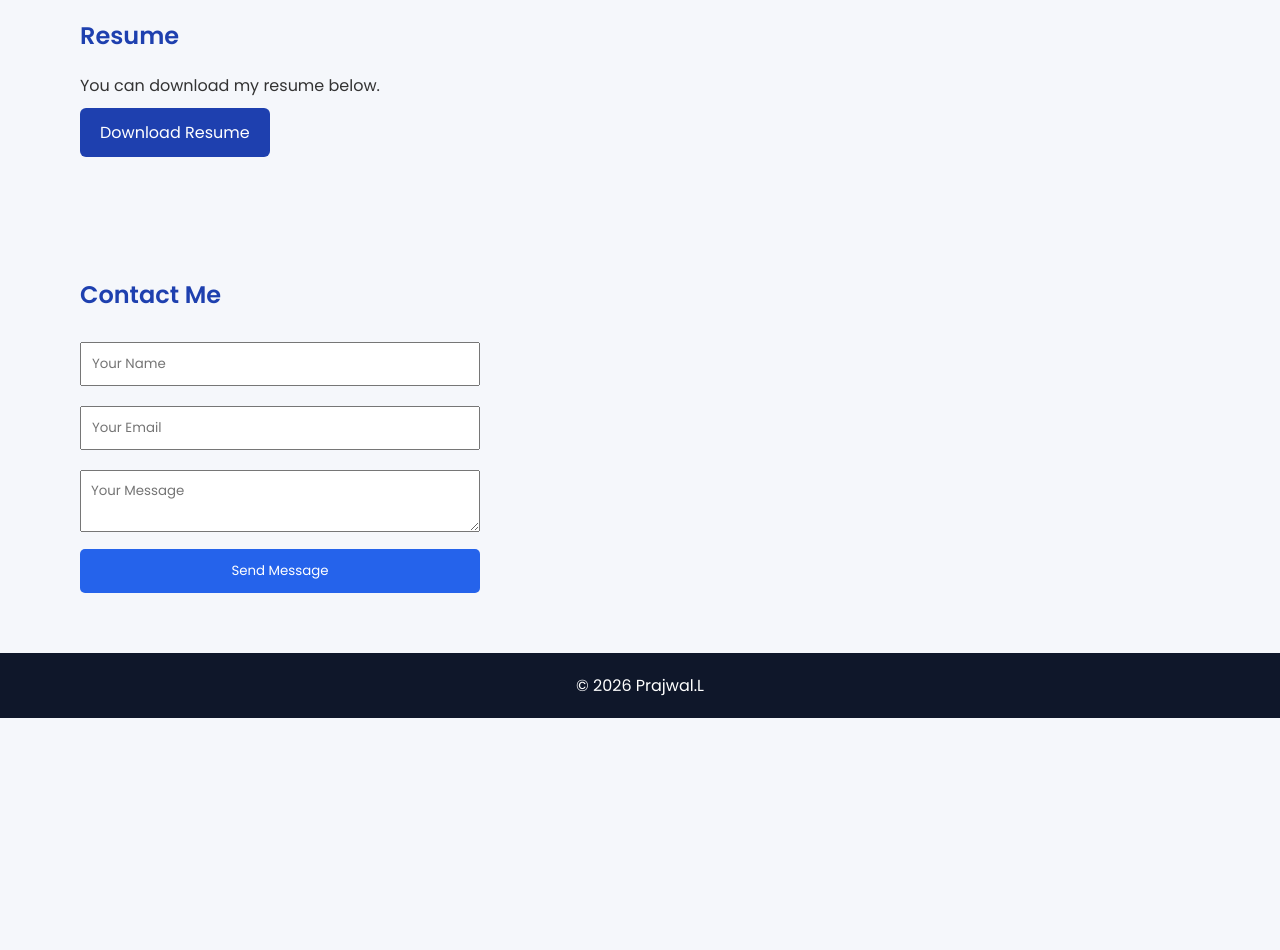
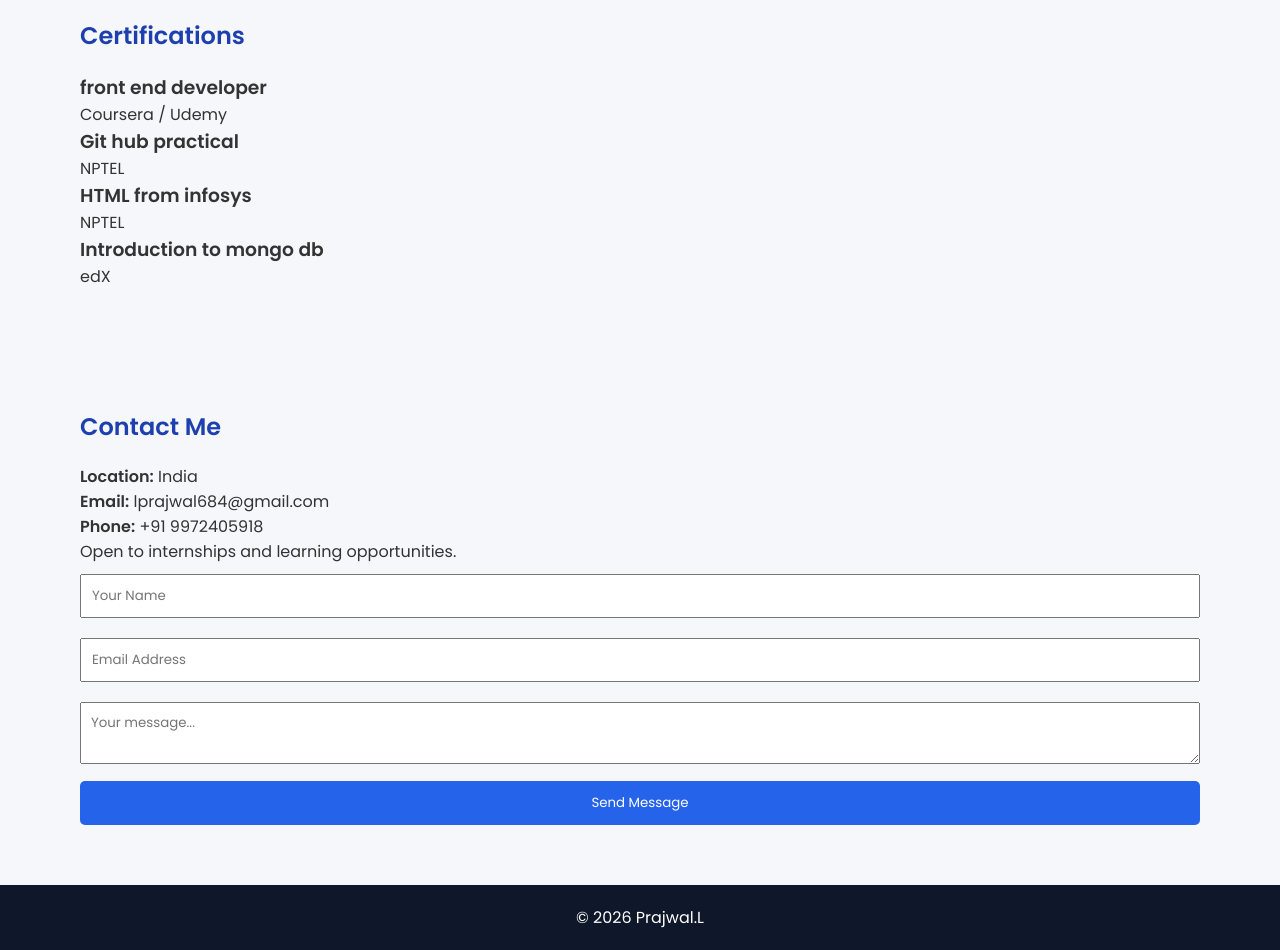
Before and after one commit to prajwalgowda5383-cell/portfolio, a website: page index.html in a window 1280 px wide. Shown: the part 900-1850 px from the top of the page. Before the commit the page ends 1618 px from the top, so only its background shows below. Drawn offline with Linux system fonts and the light colour scheme.

Commit message:
Update index.html

```diff
--- a/index.html
+++ b/index.html
@@ -43,23 +43,50 @@
 </section>
 
 
-<section id="resume">
-  <h2>Resume</h2>
-  <p>You can download my resume below.</p>
-  <a href="resume.pdf" download class="resume-btn">Download Resume</a>
-</section>
+<section id="certs">
+    <h2>Certifications</h2>
+
+    <div class="cert-list">
+      <div class="card cert">
+        <h3>front end developer </h3>
+        <p>Coursera / Udemy</p>
+      </div>
+
+      <div class="card cert">
+        <h3>Git hub practical</h3>
+        <p>NPTEL</p>
+      </div>
+
+       <div class="card cert">
+        <h3>HTML from infosys</h3>
+        <p>NPTEL</p>
+      </div>
+
+        <h3>Introduction to mongo db</h3>
+        <p>edX</p>
+      </div>
+    </div>
+  </section>
 
 <section id="contact">
-  <h2>Contact Me</h2>
-  <form id="contactForm">
-    <input type="text" id="name" placeholder="Your Name" required>
-    <input type="email" id="email" placeholder="Your Email" required>
-    <textarea id="message" placeholder="Your Message" required></textarea>
-    <button type="submit">Send Message</button>
-  </form>
-  <p id="response"></p>
-</section>
+    <h2>Contact Me</h2>
 
+    <div class="contact-container">
+      <div class="card">
+        <p><strong>Location:</strong> India</p>
+        <p><strong>Email:</strong> lprajwal684@gmail.com</p>
+        <p><strong>Phone:</strong> +91 9972405918</p>
+        <p class="muted">Open to internships and learning opportunities.</p>
+      </div>
+
+      <div class="card">
+        <input type="text" placeholder="Your Name">
+        <input type="email" placeholder="Email Address">
+        <textarea placeholder="Your message..."></textarea>
+        <button class="send">Send Message</button>
+      </div>
+    </div>
+  </section>
 <footer>
   <p>© 2026 Prajwal.L</p>
 </footer>
```
